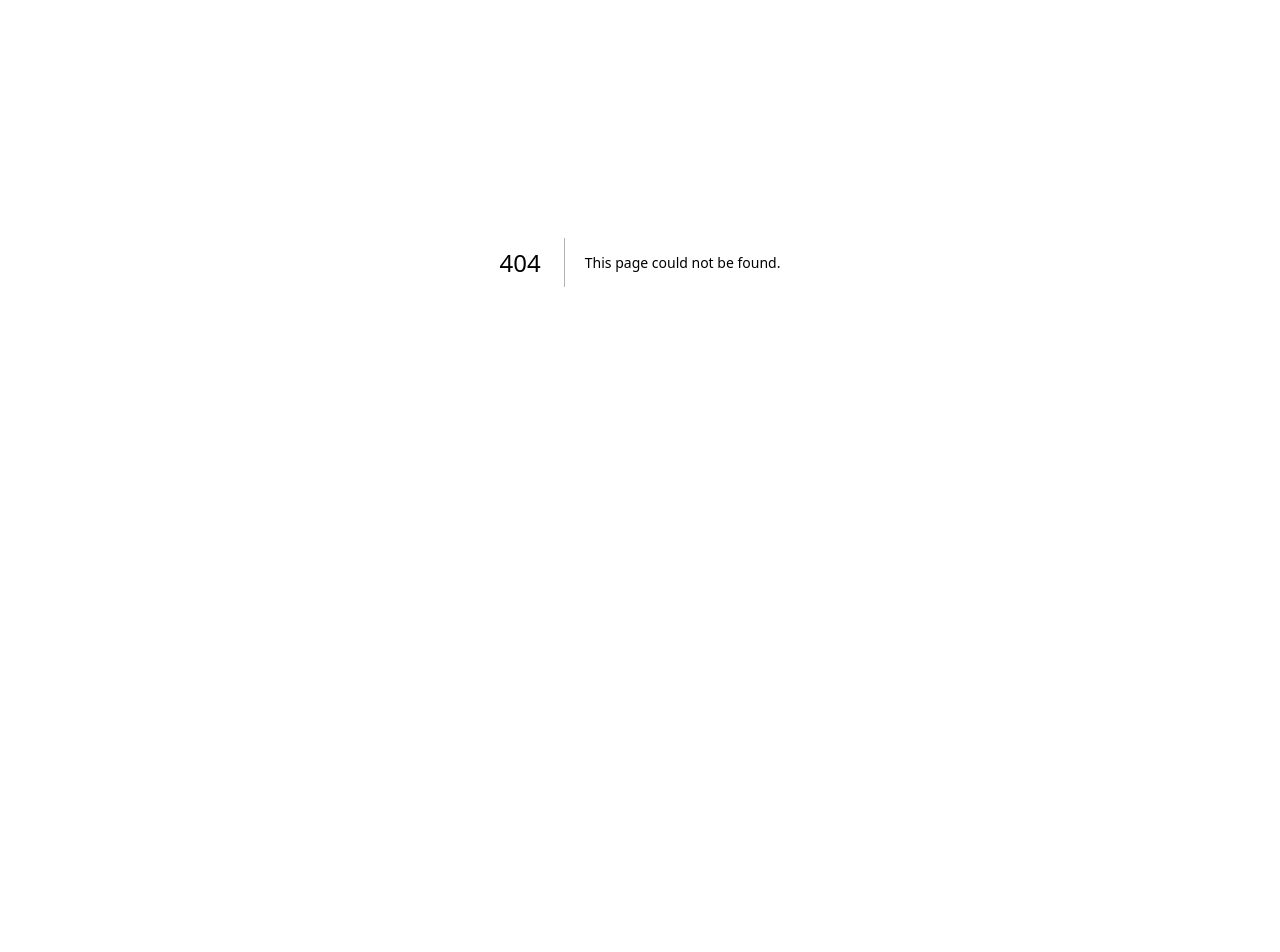
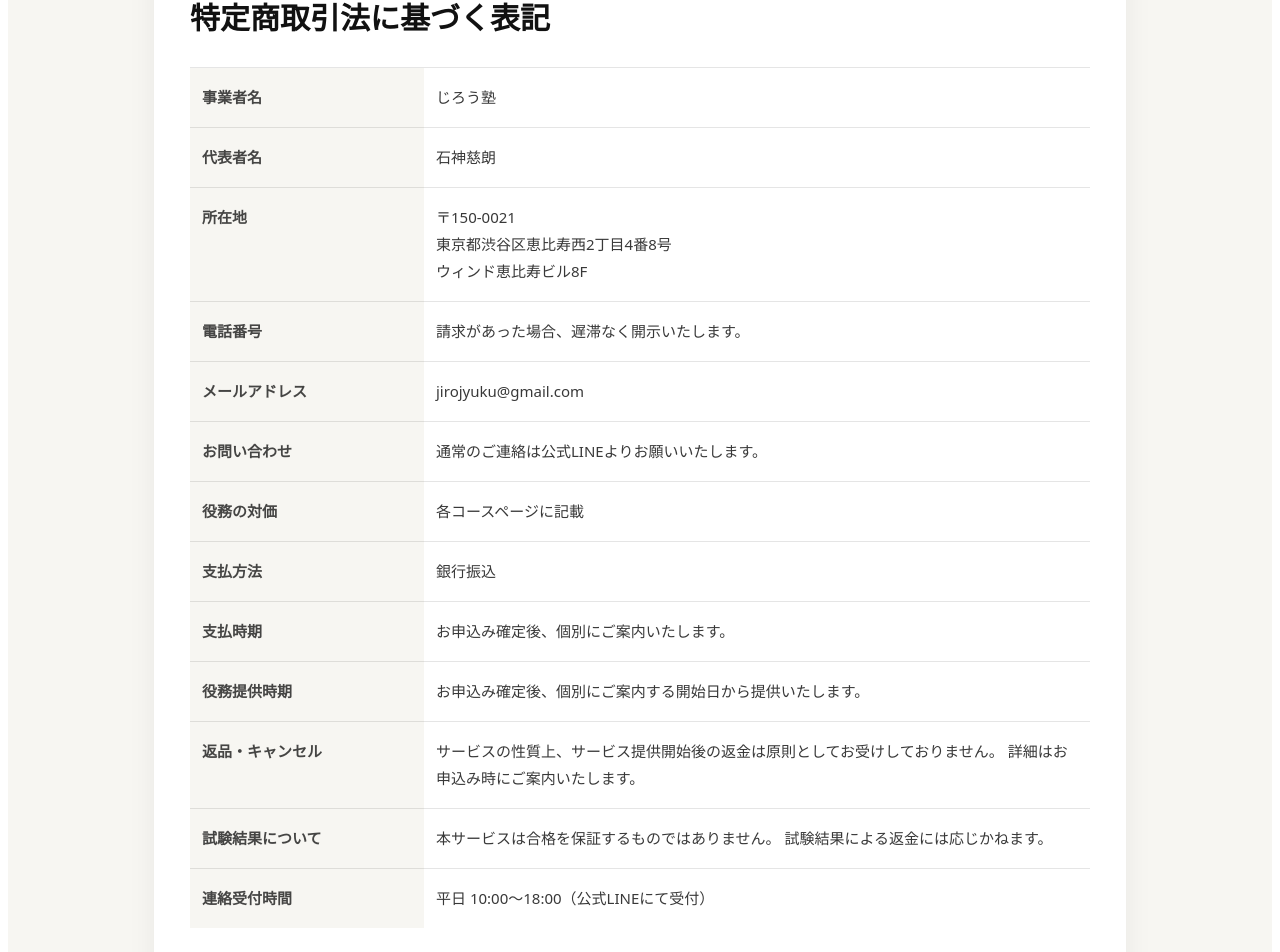
Before and after one commit to jiroishigami/jiro-juku-site, a Next.js app: page /tokusho in a window 1280 px wide. Before the commit this address had no page. Shown: the part 138-1090 px from the top of the page. Before the commit the page ends 800 px from the top, so only its background shows below. Built offline with nearby package versions, Linux system fonts and the light colour scheme.

Commit message:
add tokusho page

```diff
--- a/app/page.tsx
+++ b/app/page.tsx
@@ -159,6 +159,23 @@ export default function JiroJukuLP() {
         .cta h2 { margin-top: 14px; font-size: clamp(30px, 5vw, 54px); color: #fff; }
         .cta p { max-width: 680px; margin: 22px auto 0; line-height: 1.9; color: rgba(255,255,255,.88); }
         .btn-white { margin-top: 32px; background: #fff; color: #2c5a87; padding: 16px 28px; font-size: 16px; }
+        .footer {
+  padding: 32px 20px;
+  text-align: center;
+  font-size: 13px;
+  color: rgba(0,0,0,.55);
+}
+
+.footer a {
+  color: rgba(0,0,0,.55);
+  text-decoration: underline;
+  text-underline-offset: 3px;
+}
+
+.footer a:hover {
+  color: rgba(0,0,0,.8);
+}
+
         @media (max-width: 820px) {
           .nav { padding: 14px 16px; }
           .hero { grid-template-columns: 1fr; padding: 22px 16px 34px; gap: 18px; }
@@ -326,6 +343,9 @@ export default function JiroJukuLP() {
             </div>
           </section>
         </main>
+        <footer className="footer">
+  <a href="/tokusho">特定商取引法に基づく表記</a>
+</footer>
       </div>
     </>
   );
--- /dev/null
+++ b/app/tokusho/page.tsx
@@ -0,0 +1,175 @@
+export default function TokushoPage() {
+  return (
+    <main className="page">
+      <section className="card">
+        <p className="label">じろう塾</p>
+        <h1>特定商取引法に基づく表記</h1>
+
+        <table>
+          <tbody>
+            <tr>
+              <th>事業者名</th>
+              <td>じろう塾</td>
+            </tr>
+            <tr>
+              <th>代表者名</th>
+              <td>石神慈朗</td>
+            </tr>
+            <tr>
+              <th>所在地</th>
+                <td>
+    〒150-0021<br />
+    東京都渋谷区恵比寿西2丁目4番8号<br />
+    ウィンド恵比寿ビル8F
+  </td>
+            </tr>
+            <tr>
+              <th>電話番号</th>
+              <td>請求があった場合、遅滞なく開示いたします。</td>
+            </tr>
+            <tr>
+              <th>メールアドレス</th>
+              <td>jirojyuku@gmail.com</td>
+            </tr>
+            <tr>
+              <th>お問い合わせ</th>
+              <td>通常のご連絡は公式LINEよりお願いいたします。</td>
+            </tr>
+            <tr>
+              <th>役務の対価</th>
+              <td>各コースページに記載</td>
+            </tr>
+            <tr>
+              <th>支払方法</th>
+              <td>銀行振込</td>
+            </tr>
+            <tr>
+              <th>支払時期</th>
+              <td>お申込み確定後、個別にご案内いたします。</td>
+            </tr>
+            <tr>
+              <th>役務提供時期</th>
+              <td>お申込み確定後、個別にご案内する開始日から提供いたします。</td>
+            </tr>
+            <tr>
+              <th>返品・キャンセル</th>
+              <td>
+                サービスの性質上、サービス提供開始後の返金は原則としてお受けしておりません。
+                詳細はお申込み時にご案内いたします。
+              </td>
+            </tr>
+            <tr>
+              <th>試験結果について</th>
+              <td>
+                本サービスは合格を保証するものではありません。
+                試験結果による返金には応じかねます。
+              </td>
+            </tr>
+            <tr>
+              <th>連絡受付時間</th>
+              <td>平日 10:00〜18:00（公式LINEにて受付）</td>
+            </tr>
+          </tbody>
+        </table>
+
+        <a className="back" href="/">トップページに戻る</a>
+      </section>
+
+      <style>{`
+        .page {
+          min-height: 100vh;
+          background: #f7f6f2;
+          color: #111;
+          padding: 48px 20px;
+          font-family: system-ui, -apple-system, BlinkMacSystemFont, "Segoe UI", sans-serif;
+        }
+
+        .card {
+          max-width: 900px;
+          margin: 0 auto;
+          background: white;
+          border-radius: 28px;
+          padding: 36px;
+          box-shadow: 0 10px 30px rgba(0,0,0,.06);
+        }
+
+        .label {
+          display: inline-block;
+          margin: 0 0 12px;
+          padding: 6px 12px;
+          border-radius: 999px;
+          background: #dcecf0;
+          color: #2c5a87;
+          font-size: 13px;
+          font-weight: 700;
+        }
+
+        h1 {
+          margin: 0 0 28px;
+          font-size: 30px;
+          line-height: 1.4;
+        }
+
+        table {
+          width: 100%;
+          border-collapse: collapse;
+          font-size: 15px;
+          line-height: 1.8;
+        }
+
+        th, td {
+          border-top: 1px solid rgba(0,0,0,.1);
+          padding: 16px 12px;
+          vertical-align: top;
+          text-align: left;
+        }
+
+        th {
+          width: 210px;
+          color: rgba(0,0,0,.72);
+          font-weight: 700;
+          background: #f7f6f2;
+        }
+
+        td {
+          color: rgba(0,0,0,.78);
+        }
+
+        .back {
+          display: inline-block;
+          margin-top: 28px;
+          color: #2c5a87;
+          font-weight: 700;
+          text-decoration: underline;
+          text-underline-offset: 4px;
+        }
+
+        @media (max-width: 640px) {
+          .card {
+            padding: 24px 18px;
+            border-radius: 22px;
+          }
+
+          h1 {
+            font-size: 24px;
+          }
+
+          table, tbody, tr, th, td {
+            display: block;
+            width: 100%;
+          }
+
+          th {
+            padding-bottom: 6px;
+            border-top: 1px solid rgba(0,0,0,.12);
+          }
+
+          td {
+            border-top: none;
+            padding-top: 4px;
+          }
+        }
+      `}</style>
+    </main>
+  );
+}
```
